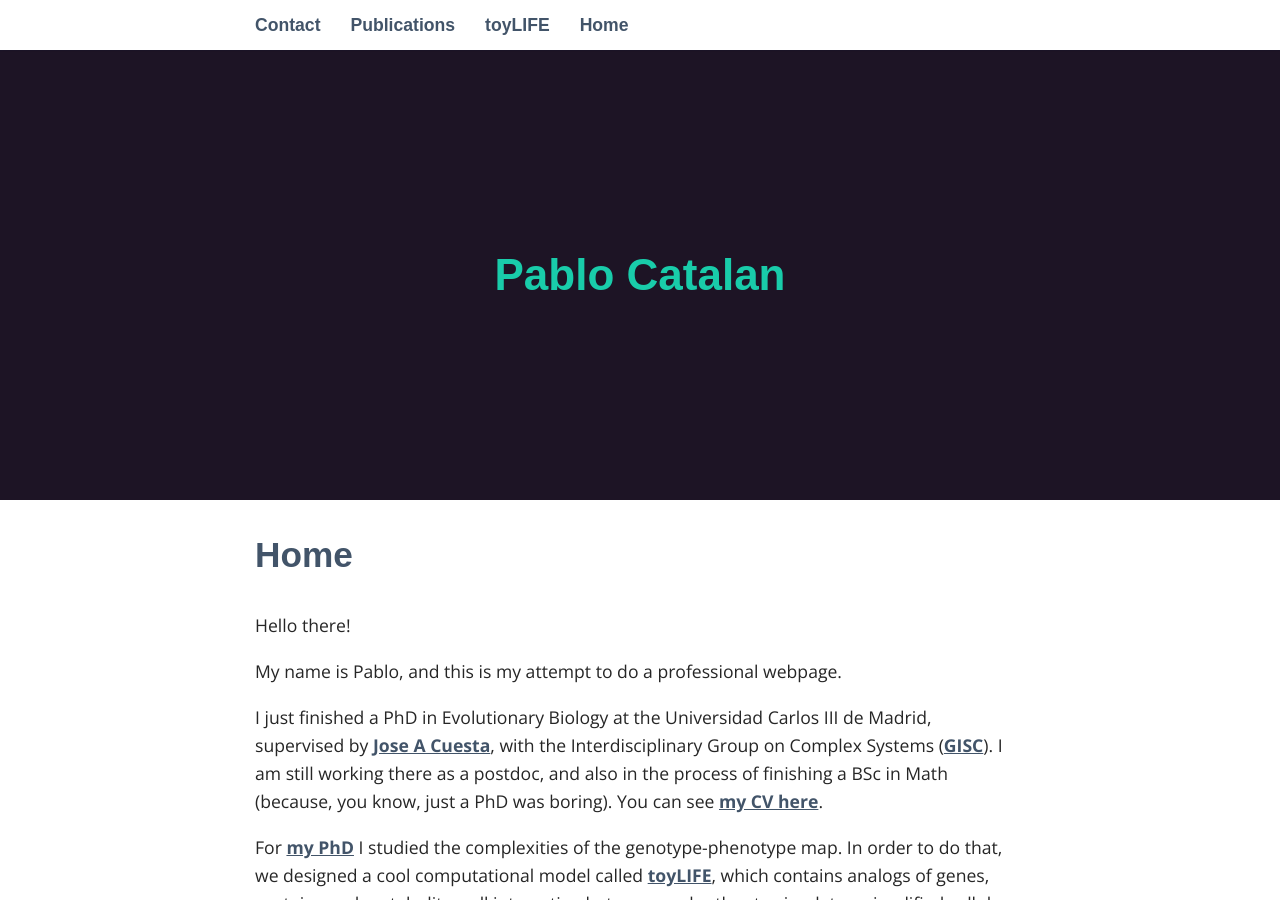
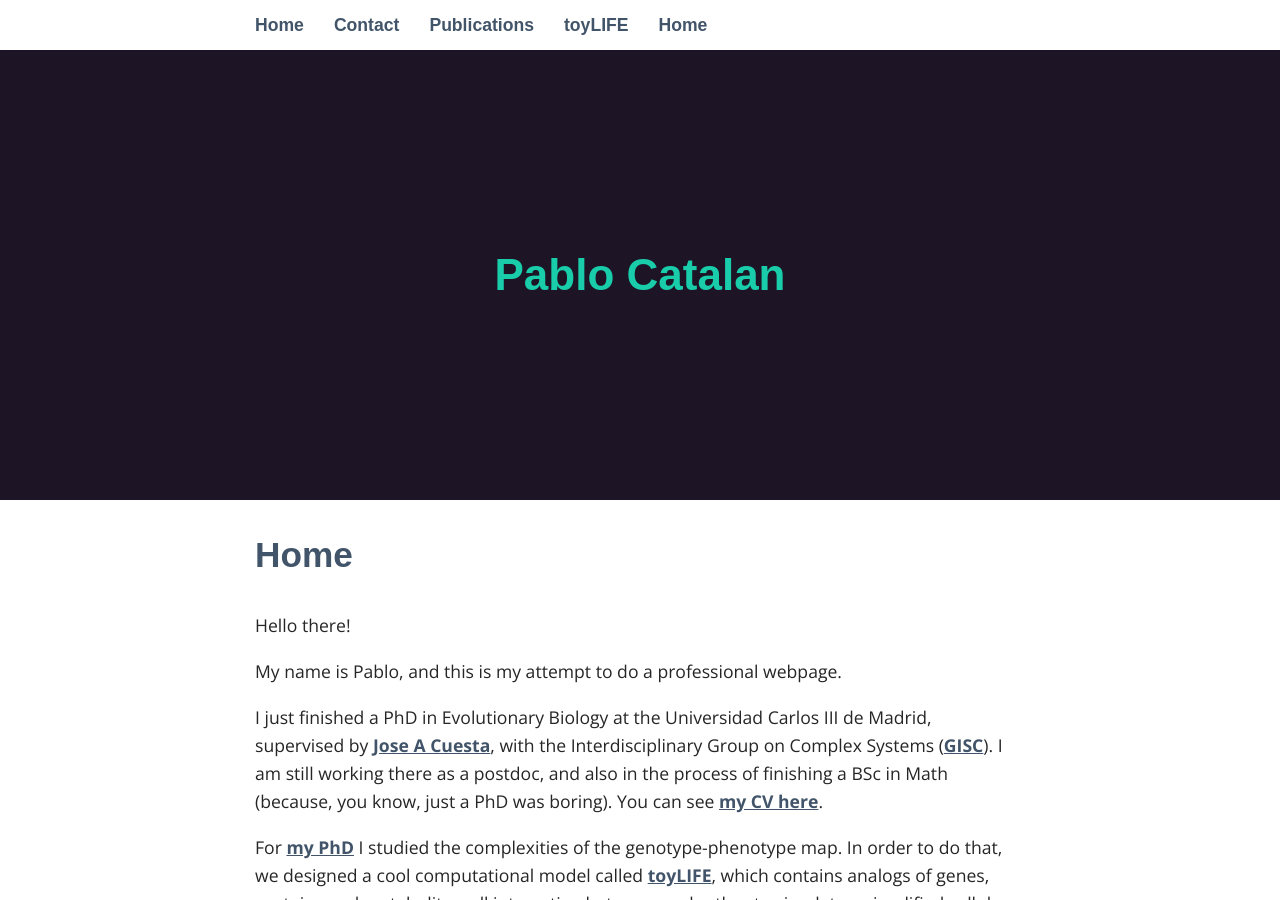
Before and after one commit to PabloCatalan/pablocatalan.github.io, a Jekyll site: the page built from index.md, in a window 1280 px wide and 900 px high. Built offline with Jekyll 4.4.1, drawn with Linux system fonts in a browser that asks for light colours; some web fonts are replaced.

Commit message:
Update header.html

```diff
--- a/_includes/header.html
+++ b/_includes/header.html
@@ -2,6 +2,7 @@
 	<div class="container">
 		<nav>
 			<ul>
+				<li><a href="{{ "/" | prepend: site.baseurl }}">Home</a></li>
 				{% for page in site.pages %} {% if page.title %}
 				<li><a href="{{ page.url | prepend: site.baseurl }}">{{ page.title }}</a></li>
 				{% endif %} {% endfor %}
```
